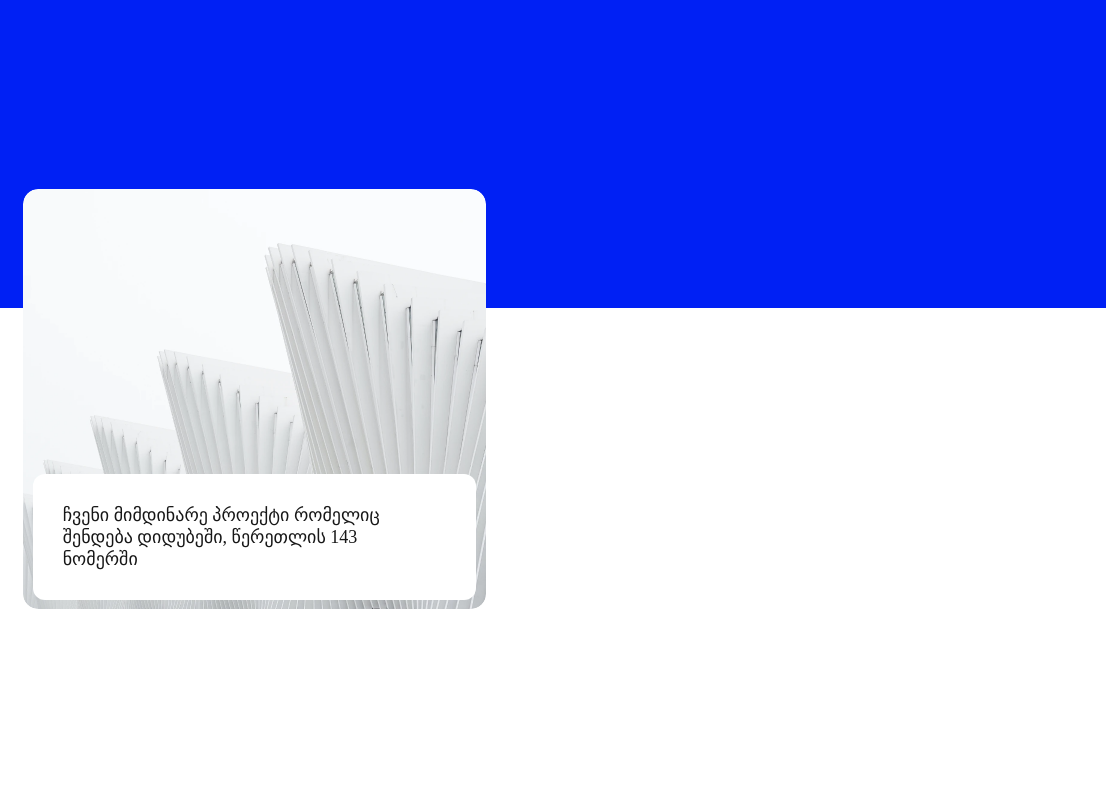
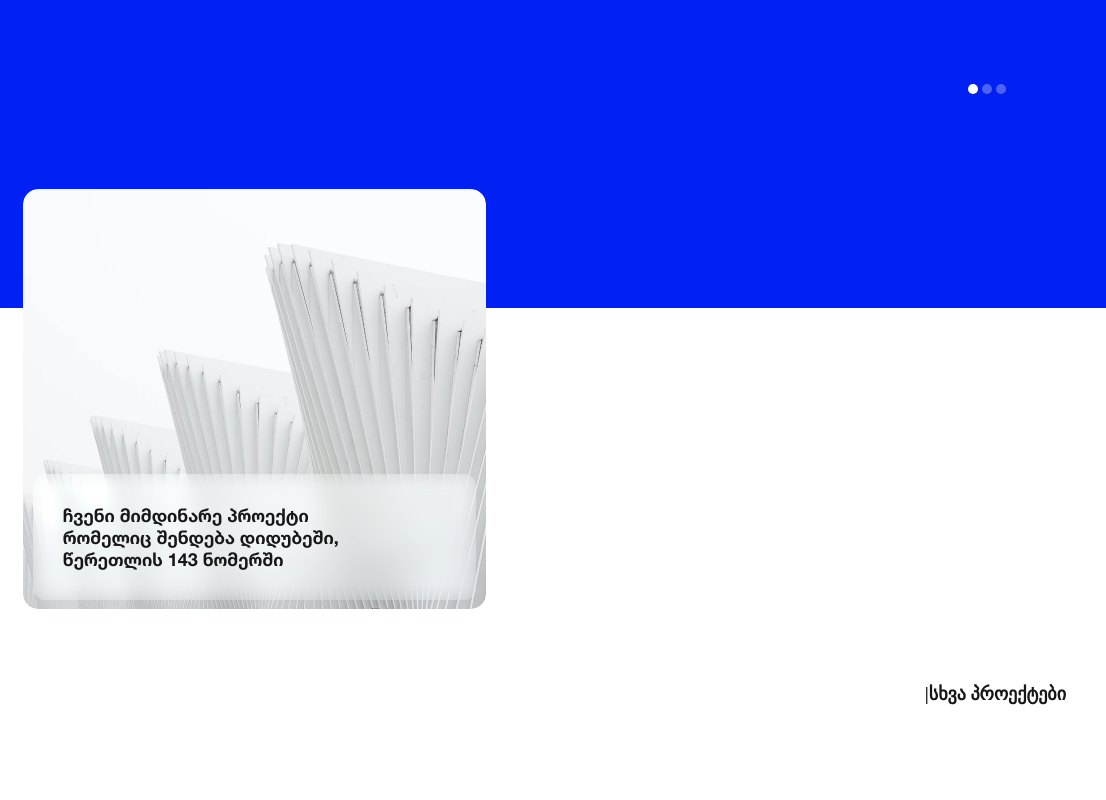
Before and after one commit to anakavtaradze1/front28-lesson6, a plain HTML site: page index.html in a window 1280 px wide. Shown: the top 800 px of the page, 174-1280 px from the left. Drawn offline with Linux system fonts and the light colour scheme.

Commit message:
add project section

```diff
--- /dev/null
+++ b/fonts.css
@@ -0,0 +1,9 @@
+@font-face {
+  font-family: "Helvetica Neue LT GEO 55 Roman";
+  src: url('./fonts/HelveticaNeueLTGEO-75Bold.woff2') format('woff2'),
+        url('./fonts/HelveticaNeueLTGEO-75Bold.woff') format('woff'),
+        url('./fonts/HelveticaNeueLTGEO-75Bold.ttf') format('truetype');
+  font-weight: bold;
+  font-style: normal;
+  font-display: swap;
+}
--- a/index.html
+++ b/index.html
@@ -5,12 +5,12 @@
     <meta name="viewport" content="width=device-width, initial-scale=1.0" />
     <title>SKY HOUSE</title>
     <link rel="stylesheet" type="text/css" href="style.css" />
+    <link rel="stylesheet" type="text/css" href="fonts.css" />
   </head>
   <body>
     <section></section>
     <section>
       <div class="projects-background"></div>
-
       <div class="projects">
         <h1 class="project-title">პროექტები</h1>
         <div class="project-item">
@@ -46,6 +46,12 @@
             ნომერში
           </p>
         </div>
+        <h2 class="otherprojects">სხვა პროექტები</h2>
+        <div class="project-bullet-container">
+          <div class="project-bullet active"></div>
+          <div class="project-bullet"></div>
+          <div class="project-bullet"></div>
+        </div>
       </div>
     </section>
   </body>
--- a/style.css
+++ b/style.css
@@ -49,15 +49,42 @@ a {
   position: absolute;
   top: 285px;
   left: 10px;
-  background-color: #ffffff;
   border-radius: 12px;
   padding: 30px 74px 30px 30px;
   text-align: left;
+  backdrop-filter: blur(10px) brightness(1.15);
+  font-family: "Helvetica Neue LT GEO 55 Roman";
 }
 .project-title {
   font-size: 32px;
   line-height: 39px;
-  color: black;
   color: #ffffff;
   margin-bottom: 80px;
 }
+.otherprojects {
+  font-size: 18px;
+  line-height: 23px;
+  color: #171717;
+  position: absolute;
+  right: 40px;
+  margin-top: 70px;
+}
+.otherprojects::before {
+  content: "|";
+}
+.project-bullet {
+  display: inline-block;
+  background-color: #ffffff;
+  opacity: 0.3;
+  width: 10px;
+  height: 10px;
+  border-radius: 50%;
+}
+.project-bullet-container {
+  position: absolute;
+  top: 10px;
+  right: 100px;
+}
+.project-bullet.active {
+  opacity: 1;
+}
```
Also changed, not shown: fonts/HelveticaNeueLTGEO-75Bold.ttf (added), fonts/HelveticaNeueLTGEO-75Bold.woff (added), fonts/HelveticaNeueLTGEO-75Bold.woff2 (added).
